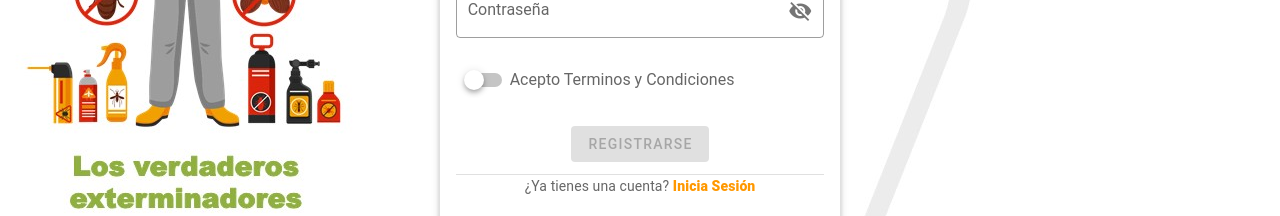
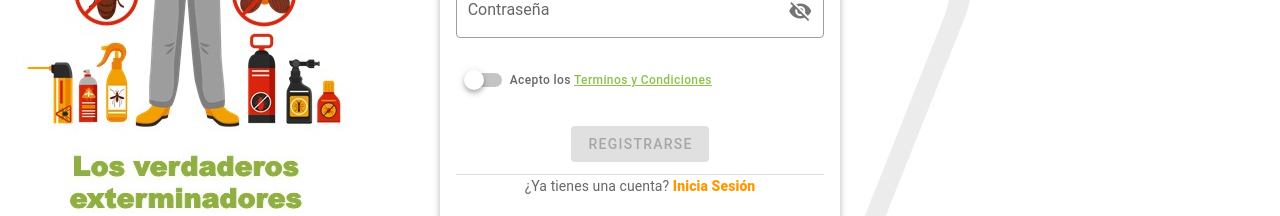
Before and after one commit to sevilla1jose/serviplus, a Vue app: page /sesion/sign-in in a window 1280 px wide. Shown: the part 419-635 px from the top of the page. Built offline with nearby package versions, Linux system fonts and the light colour scheme; a small style sheet from the web is missing.

Commit message:
Registrarse Listo

```diff
--- a/src/views/sesion/SignIn.vue
+++ b/src/views/sesion/SignIn.vue
@@ -19,7 +19,7 @@
                       @blur="$v.fR.nombres.$touch()"
                       :type="text"
                       :append-icon="'mdi-account'"
-                      color="accent"
+                      color="primary"
                       outlined/>
 
                     <v-text-field
@@ -29,7 +29,7 @@
                       @blur="$v.fR.email.$touch()"
                       :type='email'
                       :append-icon="'mdi-email'"
-                      color="accent"
+                      color="primary"
                       outlined />
 
                     <v-text-field
@@ -40,18 +40,30 @@
                       :append-icon="show ? 'mdi-eye' : 'mdi-eye-off'"
                       :type="show ? 'text' : 'password'"
                       @click:append="show = !show"
-                      color="accent"
+                      color="primary"
                       outlined />
 
                       <v-switch
                         v-model="fR.terminos"
                         :error-messages="erroresTerminos"
                         required
-                        @change="$v.fR.terminos.$touch()"
                         @blur="$v.fR.terminos.$touch()"
-                        color="accent"
-                        class="mx-2 mt-0 mb-0 pt-0"
-                        label="Acepto Terminos y Condiciones" />
+                        color="primary"
+                        class="mx-2 mt-0 mb-0 pt-0" >
+
+                        <template v-slot:label>
+                          <div class="font-weight-medium caption">
+                            Acepto los
+                            <v-tooltip bottom>
+                              <template v-slot:activator="{ on }">
+                                <a target="_blank" href="http://vuetifyjs.com" @click.stop v-on="on">
+                                  Terminos y Condiciones
+                                </a>
+                              </template>
+                            </v-tooltip>
+                          </div>
+                        </template>
+                      </v-switch>
 
                   </v-form>
                 </div>
@@ -68,7 +80,6 @@
                   </v-btn>
                 </v-col>
                 </div>
-
                 <div>
                   <v-row>
                     <v-col class="mt-0" cols="12" align="center">
@@ -202,8 +213,8 @@ export default {
     },
     erroresTerminos() {
       let errores = []
-      if (!this.$v.fR.nombres.$dirty) { return errores }
-      if (!this.$v.fR.nombres.required) { errores.push('Lee y Acepta los Terminos y Condiciones.') }
+      if (!this.$v.fR.terminos.$dirty) { return errores }
+      if (!this.$v.fR.terminos.required) { errores.push('Lee y Acepta los Terminos y Condiciones.') }
       return errores
     }
   }
```
